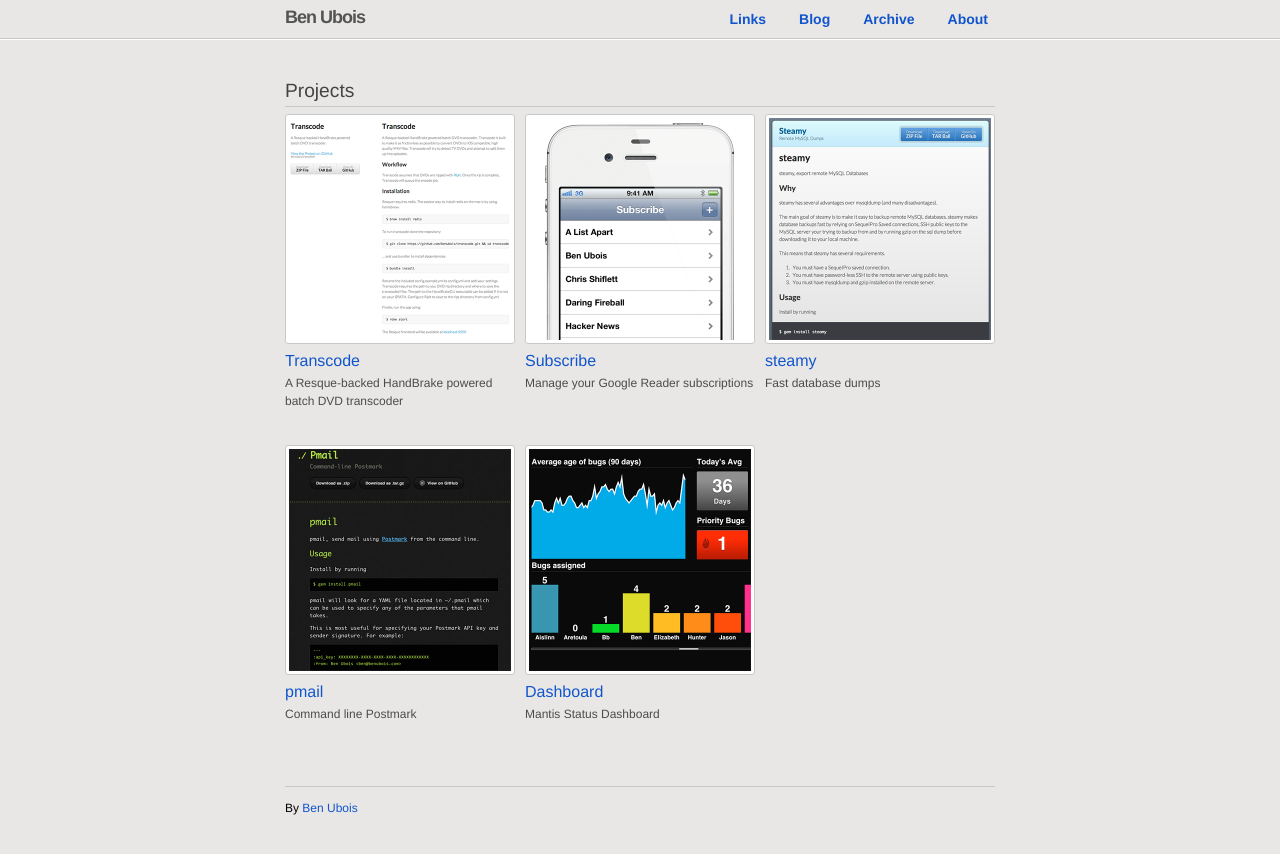
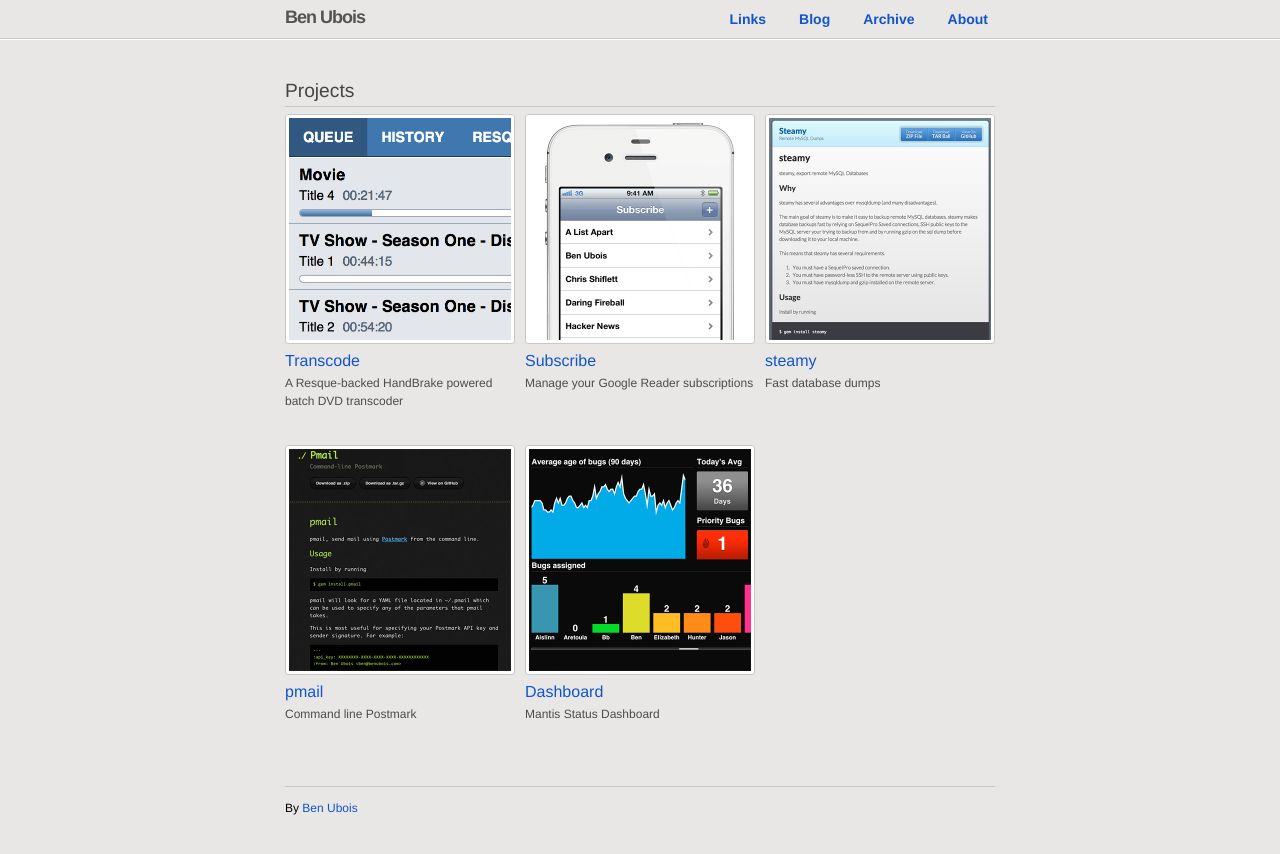
Before and after one commit to benubois/benubois.github.com, a Jekyll site: the page built from index.html, in a window 1280 px wide. Shown: the top 854 px of the page. Built offline with Jekyll 4.4.1, drawn with Linux system fonts in a browser that asks for light colours; Markdown is read by kramdown in place of the engine named in the settings.

Commit message:
Updated transcode screenshot.

```diff
--- a/index.html
+++ b/index.html
@@ -7,7 +7,7 @@
 
 <div class="span-6 project">
 	<a href="/transcode">
-		<img src="/img/project_transcode.png" width="222" height="222" class="tile" />
+		<img src="/img/project_transcode.png?v=2" width="222" height="222" class="tile" />
 		<span class="title">Transcode</span>
 	</a>
 	<p class="subtitle">A Resque-backed HandBrake powered batch DVD transcoder</p>
```
Also changed, not shown: img/project_transcode.png.
